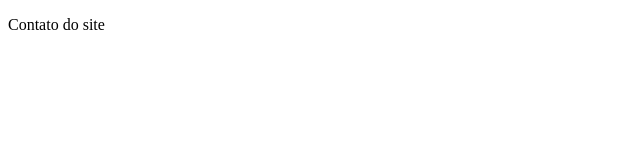
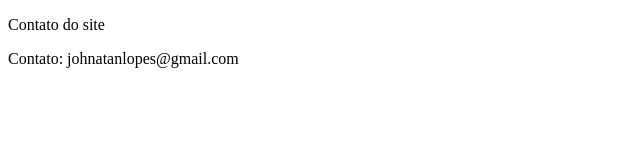
Before and after one commit to jow182/github-master, a plain HTML site: page contato.html in a window 1280 px wide. Shown: the whole page, without its empty margins (0-640 px from the left). Drawn offline with Linux system fonts and the light colour scheme.

Commit message:
Ajuste da pagina de contato sem contato #5

```diff
--- a/contato.html
+++ b/contato.html
@@ -8,5 +8,6 @@
 </head>
 <body>
 	<p>Contato do site</p>
+	<p>Contato: johnatanlopes@gmail.com</p>
 </body>
 </html>
```
